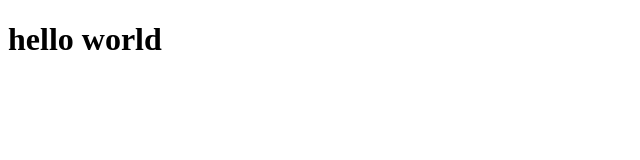
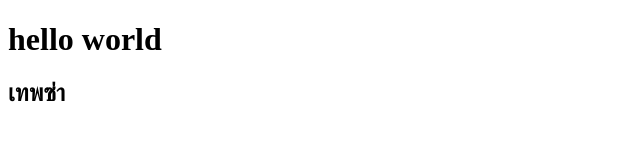
Before and after one commit to neungnaina/rmutt_test1, a plain HTML site: page index.html in a window 1280 px wide. Shown: the whole page, without its empty margins (0-640 px from the left). Drawn offline with Linux system fonts and the light colour scheme.

Commit message:
Update index.html

```diff
--- a/index.html
+++ b/index.html
@@ -4,4 +4,5 @@
 </head>
 <body>
     <h1>hello world</h1>
+    <h2>เทพซ่า</h2>
 </body>
```
